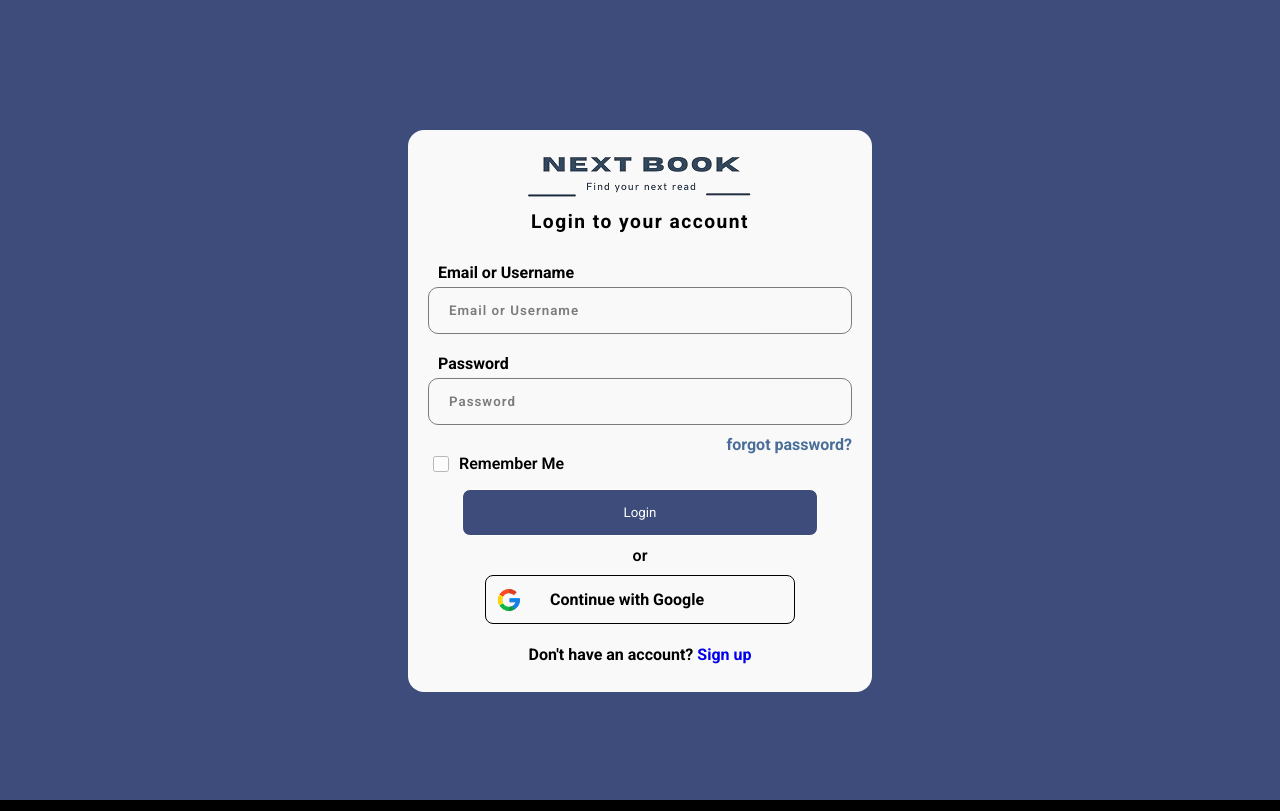
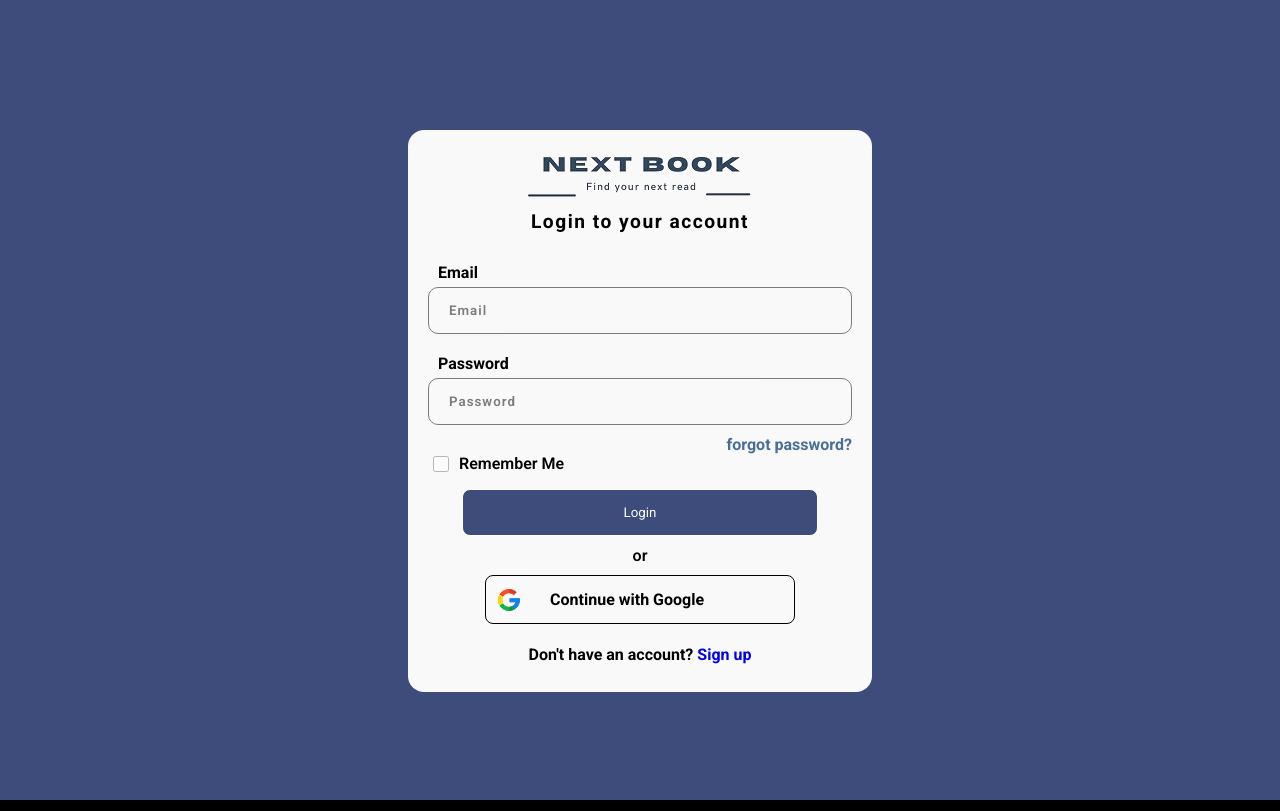
Before and after one commit to 15-Manya/orbital-project, a React (Create React App) app in the folder frontend/react-app/: page /login in a window 1280 px wide. Built offline with nearby package versions, Linux system fonts and the light colour scheme.

Commit message:
Added the onKeyDown functionality

```diff
--- a/frontend/react-app/src/components/Home Page/HomePage.jsx
+++ b/frontend/react-app/src/components/Home Page/HomePage.jsx
@@ -3,12 +3,14 @@ import {useEffect,useState} from "react";
 import styles from './HomePage.module.css';
 import logo from "../../assets/logo-dark.png";
 import ai_icon from "../../assets/ai-icon.png"
+import { Link, useNavigate} from 'react-router';
 
 function HomePage() {
     const {userData} = useUser();
     const username = userData.username;
-    const [count,setCount] = useState(0)
-    const [info, setInfo] = useState('')
+    const [count,setCount] = useState(0);
+    const [info, setInfo] = useState('');
+    const navigate = useNavigate();
     useEffect(() => {
     getBooks();
     },[]);
@@ -42,6 +44,11 @@ function HomePage() {
   }
 }
 
+const handleKeyDown = (e) => {
+    if (e.key === 'Enter') {
+      navigate('/chat')
+    }
+};
 
     function addCount(){
         setCount(c => c+1)
@@ -72,7 +79,7 @@ function HomePage() {
                         <p className={styles.sub_heading}>Find your next favorite read — handpicked just for you.</p>
                         <div className={styles.chatbot}>
                             <img src={ai_icon} alt="ai-icon" className={styles.ai_icon}/>
-                            <input type="text" placeholder='Tell me what you are looking for...'/>
+                            <input type="text" placeholder='Tell me what you are looking for...' onKeyDown={handleKeyDown}/>
                         </div>
                     </div>
                     <div className='container'>
--- a/frontend/react-app/src/components/LandingPage/LandingPage.jsx
+++ b/frontend/react-app/src/components/LandingPage/LandingPage.jsx
@@ -2,9 +2,17 @@ import Navbar from '../Navbar/Navbar';
 import styles from './LandingPage.module.css';
 import { useState } from 'react';
 import { Link } from 'react-router';
+import { useNavigate } from 'react-router';
 
 function LandingPage() {
     const [email, setEmail] = useState('');
+    const navigate = useNavigate();
+
+    const handleKeyDown = (e) => {
+        if (e.key === 'Enter') {
+          navigate('/signup')
+        }
+    };
 
     return (
         <div className={styles.body}>
@@ -16,7 +24,7 @@ function LandingPage() {
                         <p className={styles.sub_heading}>Discover personalized reads and listens. One click away.</p>
                     </div>
                     <div className={styles.enter}>
-                        <input id = "email" type="email" placeholder='Enter your email' required value={email} onChange={(e) => setEmail(e.target.value)}/>
+                        <input id = "email" type="email" placeholder='Enter your email' required value={email} onChange={(e) => setEmail(e.target.value)} onKeyDown={handleKeyDown}/>
                         <Link to="/signup">
                             <button className={`btn ${styles.btndark}`}>Get Started</button>
                         </Link>
--- a/frontend/react-app/src/components/Login/Login.jsx
+++ b/frontend/react-app/src/components/Login/Login.jsx
@@ -47,6 +47,11 @@ function Login() {
         });
         }
 
+        const handleKeyDown = (e) => {
+            if (e.key === 'Enter') {
+                handleLogin();
+            }
+        };
 
 
     return (
@@ -60,11 +65,11 @@ function Login() {
                         <div className={styles.credentials}>
                             <div className={styles.username}>
                                 {error && <p className={styles.error}>{error}</p>}
-                                <p className={styles.email}><b>Email or Username</b></p>
-                                <input type="text" placeholder="Email or Username" className={styles.box1} onChange={e => setEmail(e.target.value)}/>
+                                <p className={styles.email}><b>Email</b></p>
+                                <input type="text" placeholder="Email" className={styles.box1} onChange={e => setEmail(e.target.value)} onKeyDown={handleKeyDown}/>
 
                                 <p className={styles.password}><b>Password</b></p>
-                                <input type="password" placeholder="Password" className={styles.box2} onChange={e => setPassword(e.target.value)}/>
+                                <input type="password" placeholder="Password" className={styles.box2} onChange={e => setPassword(e.target.value)} onKeyDown={handleKeyDown}/>
                             </div>
                         </div>
 
--- a/frontend/react-app/src/components/SignUp/SignUp.jsx
+++ b/frontend/react-app/src/components/SignUp/SignUp.jsx
@@ -46,6 +46,13 @@ function SignUp() {
             console.error("Google Sign-Up Unsuccessful : ", error.message)
         });
     }
+
+    const handleKeyDown = (e) => {
+        if (e.key === 'Enter') {
+            signup();
+        }
+    };
+
     return (
         <>
             <div className={styles.body}>
@@ -57,13 +64,13 @@ function SignUp() {
                         <div className={styles.credentials}>
                             {error && <p className={styles.error}>{error}</p>}
                             <p className={styles.email}><b>Email</b></p>
-                            <input type="email" placeholder="Email" className={styles.box1} value={email} onChange={(e) => setEmail(e.target.value)}/>
+                            <input type="email" placeholder="Email" className={styles.box1} value={email} onChange={(e) => setEmail(e.target.value)} onKeyDown={handleKeyDown}/>
 
                             <p className={styles.password}><b>Password</b></p>
-                            <input type="password" placeholder="Password" className={styles.box2} value={password} onChange={(e) => setPassword(e.target.value)}/>
+                            <input type="password" placeholder="Password" className={styles.box2} value={password} onChange={(e) => setPassword(e.target.value)} onKeyDown={handleKeyDown}/>
 
                             <p className={styles.re_password}><b>Re-enter password</b></p>
-                            <input type="password" placeholder="Re-enter password" className={styles.box3} value={rePassword} onChange={(e) => setRePassword(e.target.value)}/>
+                            <input type="password" placeholder="Re-enter password" className={styles.box3} value={rePassword} onChange={(e) => setRePassword(e.target.value)} onKeyDown={handleKeyDown}/>
                         </div>
                         <div className={styles.remember_me}>
                             <input type="checkbox" id="remember" className={styles.select} />
```
